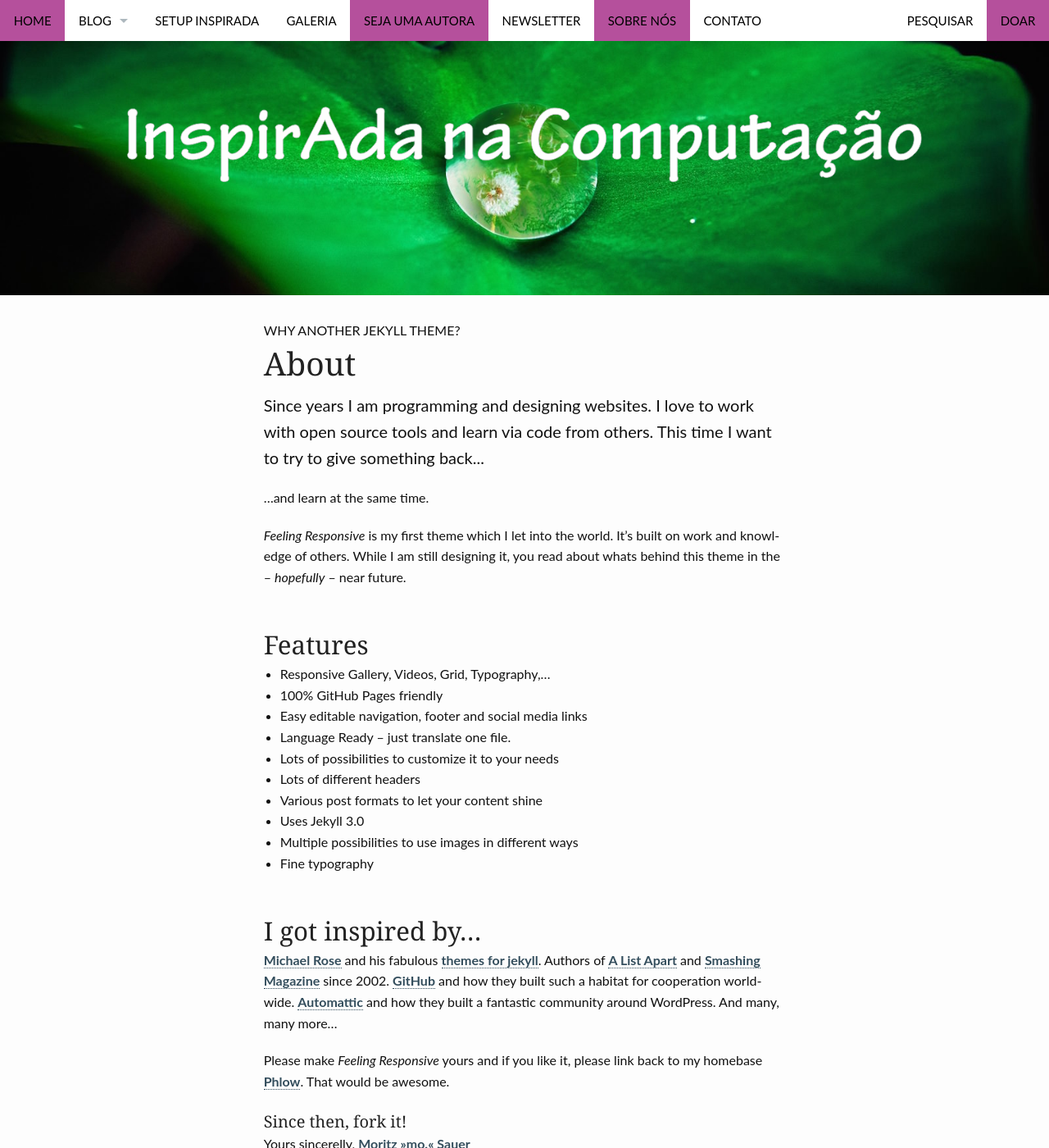
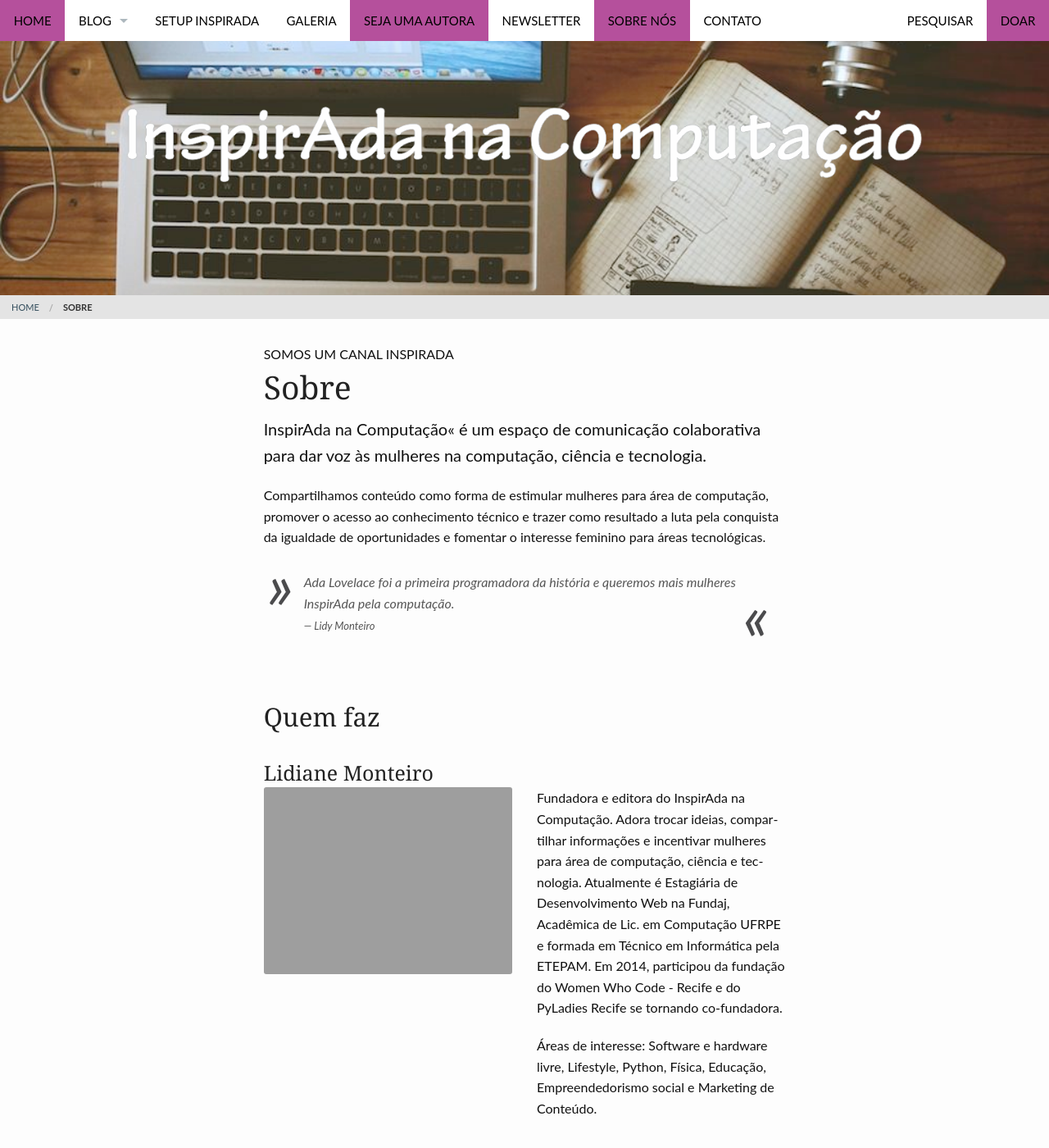
Before and after one commit to inspiradanacomputacao/inspiradanacomputacao.github.io, a Jekyll site: the page built from pages/info.md, in a window 1280 px wide and 1400 px high. Shown: the whole window at 82% size. Built offline with Jekyll 4.4.1, drawn with Linux system fonts in a browser that asks for light colours.

Commit message:
atualizando conteudo da pagina sobre

```diff
--- a/pages/info.md
+++ b/pages/info.md
@@ -1,51 +1,91 @@
 ---
 layout: page
-title: "About"
-subheadline: "Why another Jekyll Theme?"
+title: "Sobre"
+subheadline: "Somos um canal InspirAda"
 show_meta: false
-teaser: "Since years I am programming and designing websites. I love to work with open source tools and learn via code from others. This time I want to try to give something back..."
+teaser: "InspirAda na Computação« é um espaço de comunicação colaborativa para dar voz às mulheres na computação, ciência e tecnologia."
 permalink: "/info/"
+breadcrumb: true
 header:
-    image_fullwidth: "header_drop.jpg"
+    image_fullwidth: "unsplash_4.jpg"
 ---
-...and learn at the same time.
 
-*Feeling Responsive* is my first theme which I let into the world. It's built on work and knowledge of others. While I am still designing it, you read about whats behind this theme in the – *hopefully* – near future.
+Compartilhamos conteúdo como forma de estimular mulheres para área de computação, promover o acesso ao conhecimento técnico e trazer como resultado a luta pela conquista da igualdade de oportunidades e fomentar o interesse feminino para áreas tecnológicas.
+
+> Ada Lovelace foi a primeira programadora da história e queremos mais mulheres InspirAda pela computação. <cite>Lidy Monteiro</cite>
+
+<div class="show-for-large-up">
+    <div class="row">
+        <div class="small-12 columns">
+            <h2>Quem faz</h2>
+            <h3>Lidiane Monteiro</h3>
+        </div><!-- /.small-12.columns -->
+    </div>
+
+	<div class="row">
+	  <div class="large-6 columns">
+	  	  <img src="http://inspiradanacomputacao.github.io/images/perfil_lidy.jpg" alt="">
+	  	  <!--
+	  	  <img src="{{ site.url }}/images/webdesign_screenshot_jcorneille.jpg" alt="">
+          <img src="{{ site.url }}/images/perfil_lidy.jpg" alt="">
+      -->
+  	  </div>
+	  <div class="large-6 columns">
+	      <p>
+	      	Fundadora e editora do InspirAda na Computação. Adora trocar ideias, compartilhar informações e incentivar mulheres para área de computação, ciência e tecnologia. Atualmente é Estagiária de Desenvolvimento Web na Fundaj, Acadêmica de Lic. em Computação UFRPE e formada em Técnico em Informática pela ETEPAM. Em 2014, participou da fundação do Women Who Code - Recife e do PyLadies Recife se tornando co-fundadora.
+
+	      	<p> Áreas de interesse: Software e hardware livre, Lifestyle, Python, Física, Educação, Empreendedorismo social e Marketing de Conteúdo.</p>
+	      </p>
+	  </div>
+	</div>
+</div>
 
 
-## Features
-
-* Responsive Gallery, Videos, Grid, Typography,...
-* 100% GitHub Pages friendly
-* Easy editable navigation, footer and social media links
-* Language Ready – just translate one file.
-* Lots of possibilities to customize it to your needs
-* Lots of different headers
-* Various post formats to let your content shine
-* Uses Jekyll 3.0
-* Multiple possibilities to use images in different ways
-* Fine typography
+<div class="show-for-large-up">
+    <div class="row">
+        <div class="small-12 columns">
+            <h2>Colaboradorxs</h2>
+        </div>
+    </div>
+    <div class="row">
+  		<div class="large-6 columns">
+    	  	<img src="http://placehold.it/470x264/6b6351/e1dcd7&amp;text=Width+470+Pixel">
+  		</div>
+  		<div class="large-6 columns">
+    		  <img src="http://placehold.it/470x264/e05a10/e1e75e&amp;text=Width+470+Pixel">
+  		</div>
+	</div>
+</div>
 
 
+<div class="show-for-large-up">
+    <div class="row">
+        <div class="small-12 columns">
+            <h2>  </h2>
+        </div>
+    </div>
+    <div class="row">
+  		<div class="large-6 columns">
+    	  	<img src="http://placehold.it/470x264/6b6351/e1dcd7&amp;text=Width+470+Pixel">
+  		</div>
+  		<div class="large-6 columns">
+    		  <img src="http://placehold.it/470x264/e05a10/e1e75e&amp;text=Width+470+Pixel">
+  		</div>
+	</div>
+</div>
 
-## I got inspired by...
-
-[Michael Rose][1] and his fabulous [themes for jekyll][2]. Authors of [A List Apart][4] and [Smashing Magazine][5] since 2002. [GitHub][6] and how they built such a habitat for cooperation worldwide. [Automattic][3] and how they built a fantastic community around WordPress. And many, many more...
-
-Please make *Feeling Responsive* yours and if you like it, please link back to my homebase <a href="http://phlow.de/">Phlow</a>. That would be awesome.
-
-#### Since then, fork it!
-
-Yours sincerelly, [Moritz »mo.« Sauer][7]
-
-
- [1]: http://mademistakes.com/about/
- [2]: http://mademistakes.com/work/jekyll-themes/
- [3]: http://automattic.com/
- [4]: http://alistapart.com/
- [5]: http://www.smashingmagazine.com/
- [6]: https://github.com/
- [7]: http://sauer.io
- [8]: #
- [9]: #
- [10]: #
+<div class="show-for-large-up">
+    <div class="row">
+        <div class="small-12 columns">
+            <h2></h2>
+        </div>
+    </div>
+    <div class="row">
+  		<div class="large-6 columns">
+    	  	<img src="http://placehold.it/470x264/6b6351/e1dcd7&amp;text=Width+470+Pixel">
+  		</div>
+  		<div class="large-6 columns">
+    		  <img src="http://placehold.it/470x264/e05a10/e1e75e&amp;text=Width+470+Pixel">
+  		</div>
+	</div>
+</div>
```
